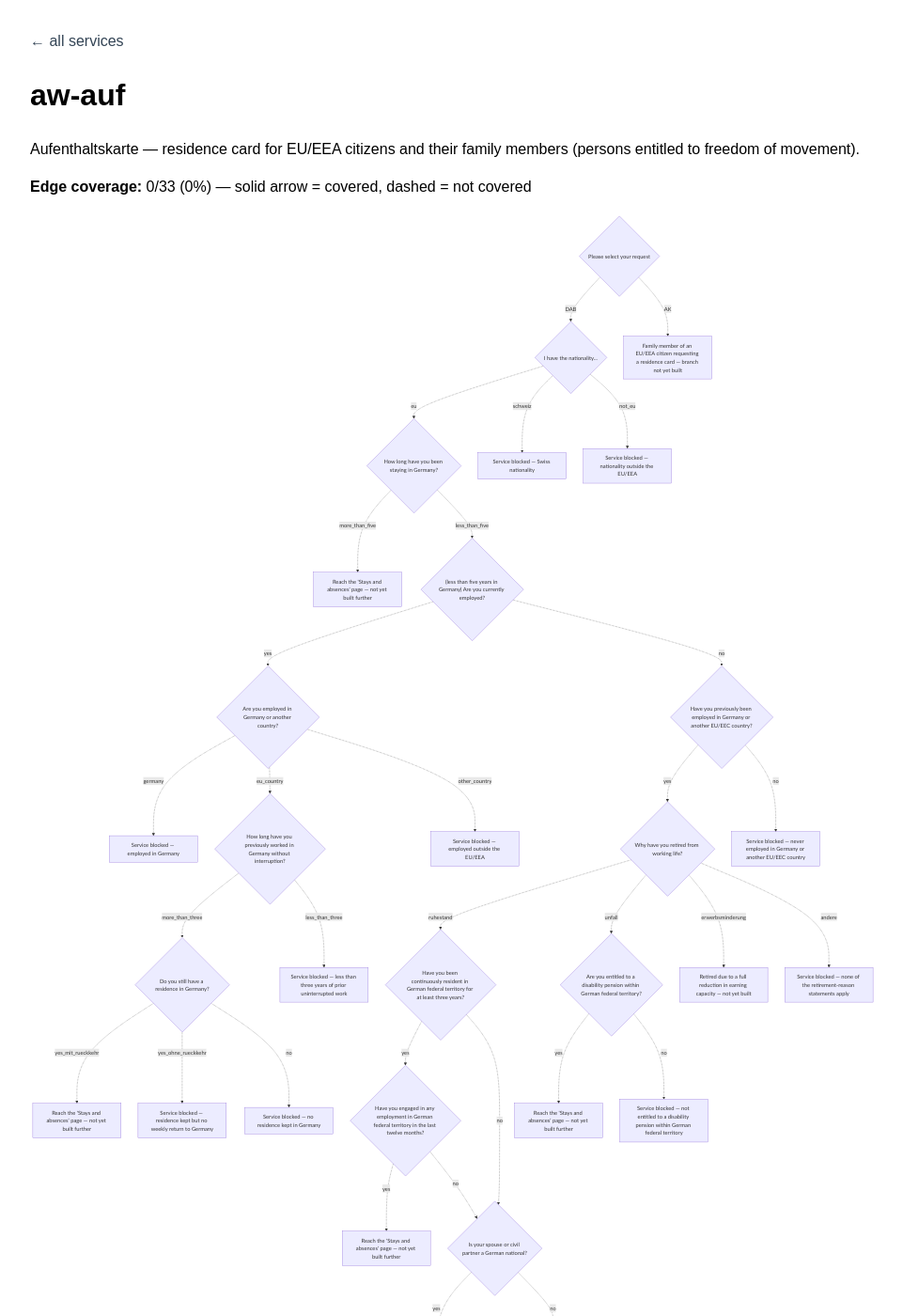
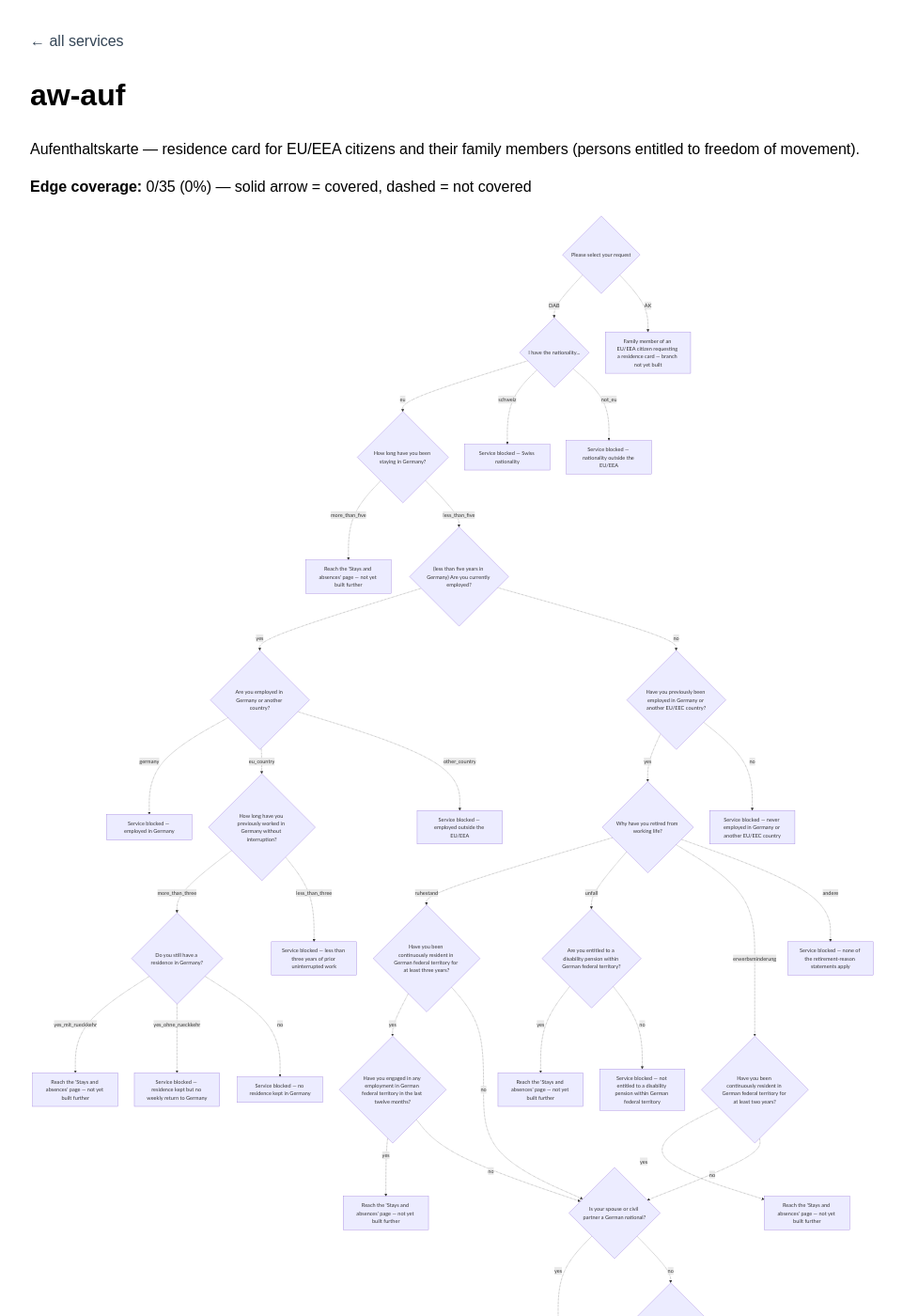
Before and after one commit to joseph0x45/coverage, a Jekyll site: the page built from docs/aw-auf.md, in a window 1280 px wide and 1400 px high. Shown: the whole window at 94% size, without its empty margins (158-1119 px from the left). Built offline with Jekyll 4.4.1, drawn with Linux system fonts in a browser that asks for light colours; some of the changed text lies outside the part shown.

Commit message:
aw-auf: build the erwerbsminderung (reduced earning capacity) retirement branch
Replaces the retirement_reason=erwerbsminderung unbuilt leaf with the
real resident_two_years decision (entscheidungsbaum_aufenthaltsdauer_deutschland_two):
yes continues to Stays and absences, no falls into the same shared
spouse question chain as the other two retirement branches. All four
retirement_reason values are now modeled (andere still blocks).

````diff
--- a/docs/aw-auf.md
+++ b/docs/aw-auf.md
@@ -7,7 +7,7 @@ title: aw-auf
 
 Aufenthaltskarte — residence card for EU/EEA citizens and their family members (persons entitled to freedom of movement).
 
-**Edge coverage:** 0/33 (0%) — solid arrow = covered, dashed = not covered
+**Edge coverage:** 0/35 (0%) — solid arrow = covered, dashed = not covered
 
 ```mermaid
 flowchart TD
@@ -23,7 +23,8 @@ flowchart TD
     disability_pension{"Are you entitled to a disability pension within German federal territory?"}
     blocked_no_disability_pension["Service blocked — not entitled to a disability pension within German federal territory"]
     stays_and_absences_via_disability_pension["Reach the 'Stays and absences' page — not yet built further"]
-    retirement_reason_reduced_capacity_not_built["Retired due to a full reduction in earning capacity — not yet built"]
+    resident_two_years{"Have you been continuously resident in German federal territory for at least two years?"}
+    stays_and_absences_via_two_years["Reach the 'Stays and absences' page — not yet built further"]
     blocked_no_retirement_reason_applies["Service blocked — none of the retirement-reason statements apply"]
     resident_three_years{"Have you been continuously resident in German federal territory for at least three years?"}
     employed_last_12_months{"Have you engaged in any employment in German federal territory in the last twelve months?"}
@@ -57,10 +58,12 @@ flowchart TD
     previously_employed -.->|"no"| blocked_never_employed
     retirement_reason -.->|"ruhestand"| resident_three_years
     retirement_reason -.->|"unfall"| disability_pension
-    retirement_reason -.->|"erwerbsminderung"| retirement_reason_reduced_capacity_not_built
+    retirement_reason -.->|"erwerbsminderung"| resident_two_years
     retirement_reason -.->|"andere"| blocked_no_retirement_reason_applies
     disability_pension -.->|"yes"| stays_and_absences_via_disability_pension
     disability_pension -.->|"no"| blocked_no_disability_pension
+    resident_two_years -.->|"yes"| stays_and_absences_via_two_years
+    resident_two_years -.->|"no"| spouse_is_german_national
     resident_three_years -.->|"yes"| employed_last_12_months
     resident_three_years -.->|"no"| spouse_is_german_national
     employed_last_12_months -.->|"yes"| stays_and_absences_via_recent_employment
@@ -88,6 +91,7 @@ flowchart TD
 - `previously_employed` (0/2 covered): missing yes, no
 - `retirement_reason` (0/4 covered): missing ruhestand, unfall, erwerbsminderung, andere
 - `disability_pension` (0/2 covered): missing yes, no
+- `resident_two_years` (0/2 covered): missing yes, no
 - `resident_three_years` (0/2 covered): missing yes, no
 - `employed_last_12_months` (0/2 covered): missing yes, no
 - `spouse_is_german_national` (0/2 covered): missing yes, no
````
Also changed, not shown: docs/index.md (+1 -1 lines), services/aw-auf.yaml (+12 -3 lines).
